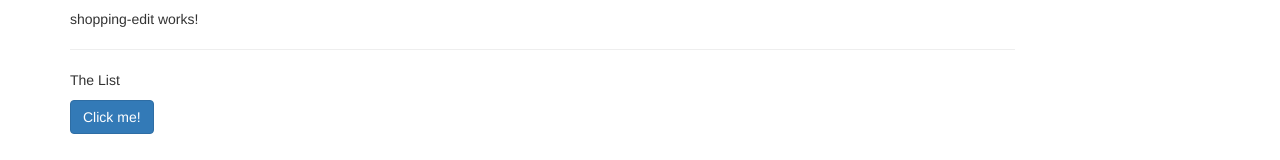
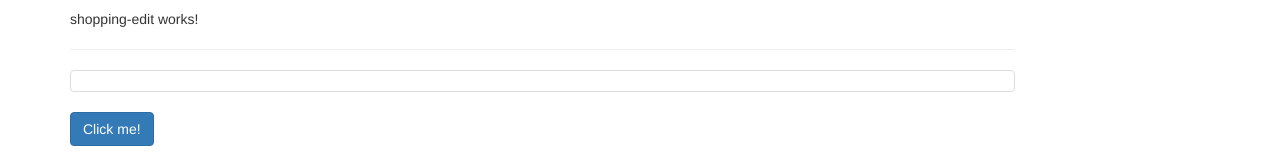
Before and after one commit to immanvales011/Course-Project---Angular---The-Complete-Guide-by-Maximilian-Schwarzm-ller-, an Angular app: page / in a window 1280 px wide. Shown: the part 239-399 px from the top of the page. Built offline with nearby package versions, Linux system fonts and the light colour scheme.

Commit message:
EOV: added structure for shopping list component html

```diff
--- a/src/app/shopping-list/shopping-list.component.html
+++ b/src/app/shopping-list/shopping-list.component.html
@@ -2,6 +2,8 @@
   <div class="col-xs-10">
     <app-shopping-edit></app-shopping-edit>
     <hr />
-    <p>The List</p>
+    <ul class="list-group">
+      <a class="list-group-item" style="cursor: pointer;"></a>
+    </ul>
   </div>
 </div>
--- a/src/app/shopping-list/shopping-list.component.ts
+++ b/src/app/shopping-list/shopping-list.component.ts
@@ -7,6 +7,8 @@ import { Component, OnInit } from '@angular/core';
 })
 export class ShoppingListComponent implements OnInit {
 
+  ingredients = [];
+
   constructor() { }
 
   ngOnInit(): void {
```
